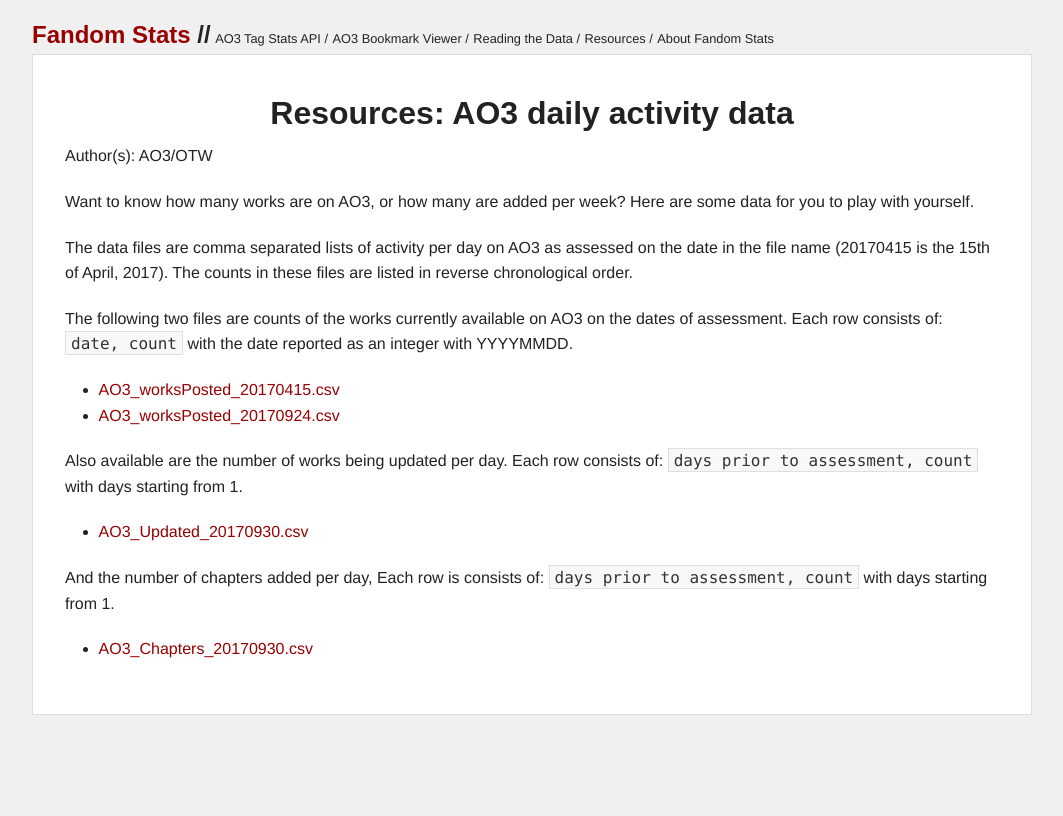
After one commit to esgibter/fandomstats, a Python web app: template src/application/home/templates/ao3-activity-data.html in a window 1280 px wide. The commit adds this page. Shown: the whole page, without its empty margins (108-1171 px from the left). Run offline with Jinja, Linux system fonts and the light colour scheme; the template is opened without the code that fills it, so the values that code supplies are empty.

Commit message:
New page for AO3 activity data.

```diff
--- a/src/application/home/templates/about.html
+++ b/src/application/home/templates/about.html
@@ -1,6 +1,6 @@
 {% extends "base.html" %}
 {% set page_id = "about" %}
-{% block title %}About{% endblock %}
+{% set title = "About" %}
 {% block content %}
 	<h2>About Fandom Stats</h2>
 	<p>The following fans have contributed to this site and/or the underlying API:</p>
@@ -11,5 +11,6 @@
 	</ul>
 
 	<h3 id="contact">Contact us</h3>
-	<p>The development of this project is managed through <a href="https://github.com/esgibter/fandomstats">a github repository</a>, which is also the best way to get in touch if you would like to help us develop it further. For other questions, you can contact us at <span class="c-addr">fandomstatistics-a-gmail-d-com</span></p>
+	<p>The development of this project is managed through <a href="https://github.com/esgibter/fandomstats">a github repository</a>, which is also the best way to get in touch if you would like to help us develop it further. For other questions, you can contact us at <span class="c-addr">fandomstatistics-a-gmail-d-com</span>.</p>
+	<p>You can also find us on <a href="https://fandomstatsorg.tumblr.com">fandomstatsorg.tumblr.com</a>, where you can find status updates and report bugs (also anonymously).</p>
 {% endblock %}
--- /dev/null
+++ b/src/application/home/templates/ao3-activity-data.html
@@ -0,0 +1,37 @@
+{% extends "base.html" %}
+{% set page_id = "ao3-activity-data" %}
+{% set title = "Resources: AO3 daily activity data" %}
+{% block content %}
+	<h2>Resources: AO3 daily activity data</h2>
+	<p>Author(s): AO3/OTW</p>
+
+<p>Want to know how many works are on AO3, or how many are added per week? Here are some data for you to play with yourself.</p>
+
+<p>The data files are comma separated lists of activity per day on AO3 as assessed on the date in the file name (20170415 is the 15th of April, 2017). The counts in these files are listed in reverse chronological order.</p>
+
+<p>The following two files are counts of the works currently available on AO3 on the dates of assessment. Each row consists of:
+   <code>date, count</code>
+with the date reported as an integer with YYYYMMDD.</p>
+
+<ul>
+<li><a href="https://drive.google.com/open?id=1wLxQpcZ1kN9gak-7_L--fdhw3_94zJ3Q">AO3_worksPosted_20170415.csv</a></li>
+<li><a href="https://drive.google.com/open?id=1hXBQLZSfSjSa_lT2rOG5SPUfN-WBnCJV">AO3_worksPosted_20170924.csv</a></li>
+</ul>
+
+<p>Also available are the number of works being updated per day. Each row consists of:
+<code>days prior to assessment, count</code>
+with days starting from 1.</p>
+
+<ul>
+	<li><a href="https://drive.google.com/open?id=1ijoH0uBetXUcan8cOpyNFsRPCk-M4Pfw">AO3_Updated_20170930.csv</a></li>
+</ul>
+
+<p>And the number of chapters added per day, Each row is consists of:
+	<code>days prior to assessment, count</code>
+with days starting from 1.</p>
+
+<ul>
+	<li><a href="https://drive.google.com/open?id=1_6-gzC0HuRseNzoBemtaOjWMdHdb2Fab">AO3_Chapters_20170930.csv</a></li>
+</ul>
+
+{% endblock %}
--- a/src/application/home/templates/base.html
+++ b/src/application/home/templates/base.html
@@ -53,7 +53,6 @@
 		<meta name="msapplication-square150x150logo" content="{{ url_for('static', filename='img/icons/mstile-150x150.png') }}" />
 		<meta name="msapplication-wide310x150logo" content="{{ url_for('static', filename='img/icons/mstile-310x150.png') }}" />
 		<meta name="msapplication-square310x310logo" content="{{ url_for('static', filename='img/icons/mstile-310x310.png') }}" />
-
 		<meta itemprop="image" content="{{ url_for('static', filename='img/preview-image.png',_external=True) }}">
 		<meta property="og:image" content="{{ url_for('static', filename='img/preview-image.png',_external=True) }}" />
 		<meta name="twitter:card" content="summary_large_image">
@@ -70,7 +69,8 @@
 		    ('ao3-tag-stats', 'AO3 Tag Stats API',false),
 		    ('ao3-bookmark-viewer', 'AO3 Bookmark Viewer',false),
 		    ('reading-the-data', 'Reading the Data',false),
-		    ('about', 'About Fandom Stats',true),
+		    ('resources', 'Resources',false),
+				('about', 'About Fandom Stats',true),
 		] -%}
 		{% set active_page = page_id|default('') -%}
 
--- a/src/application/home/templates/homepage.html
+++ b/src/application/home/templates/homepage.html
@@ -23,7 +23,8 @@
 				<li><a href="/ao3-tag-stats">Learn more about the Tag Stats API, and what is it for</a></li>
 				<!--<li><a href="/fandom-research-directory">Find more fandom research projects like this one</a></li>-->
 				<li><a href="/about">Read about the people behind this</a></li>
-				<li><a href="/about">Some caveats and notes about the data and the methods</a></li>
+				<li><a href="/reading-the-data">Some caveats and notes about the data and the methods</a></li>
+				<li><a href="/resources">Check out our collection of resources</a></li>
 			</ul>
 		</aside>
 	</div>
--- a/src/application/home/templates/reading-the-data.html
+++ b/src/application/home/templates/reading-the-data.html
@@ -1,6 +1,6 @@
 {% extends "base.html" %}
 {% set page_id = "reading-the-data" %}
-{% block title %}How to Read the Data{% endblock %}
+{% set title = "How to Read the Data" %}
 {% block content %}
 	<h2>How (Not) to Read the Data</h2>
 	<p>The problem with statistics, as you might have noticed from various less-then-honest news sources, is that not all numbers were created equal. Graphs and other data visualisations can be mis-understood, mis-interpreted, and mis-used - even accidentally!
@@ -38,7 +38,7 @@
 			<li>If there isn't a tag, there isn't a filter page and we can't get the data for it.</li>
 			<li>We will show seemingly duplicate tags when they're being used (i.e. character names in some fandoms).</li>
 			<li>For tags where we show percentages, they do not add to 100% because they overlap - and we cannot, at this time, tell you <em>how</em> they overlap.</li>
-			<li>Especially for the warnings and categories, the authors' understanding varies wildly. (i.e. some people will tag "Gen" when there is no sex; some when the relationship ins't the focus; others when there is no romantic relationship at all.)</li>
+			<li>Especially for the warnings and categories, the authors' understanding varies wildly. (i.e. some people will tag "Gen" when there is no sex; some when the relationship isn't the focus; others when there is no romantic relationship at all.)</li>
 		</ul>
 
 <h3>Additional Reading</h3>
--- a/src/application/home/templates/tag-stats.html
+++ b/src/application/home/templates/tag-stats.html
@@ -1,6 +1,6 @@
 {% extends "base.html" %}
 {% set page_id = "ao3-tag-stats" %}
-{% block title %}AO3 Tag Stats API{% endblock %}
+{% set title = "AO3 Tag Stats API" %}
 {% block content %}
 	<h2>AO3 Tag Stats API</h2>
 	<div class="row collapse">
```
Also changed, not shown: src/application/home/templates/resources.html (added, +12 -0 lines), src/application/home/views.py (+14 -1 lines).
